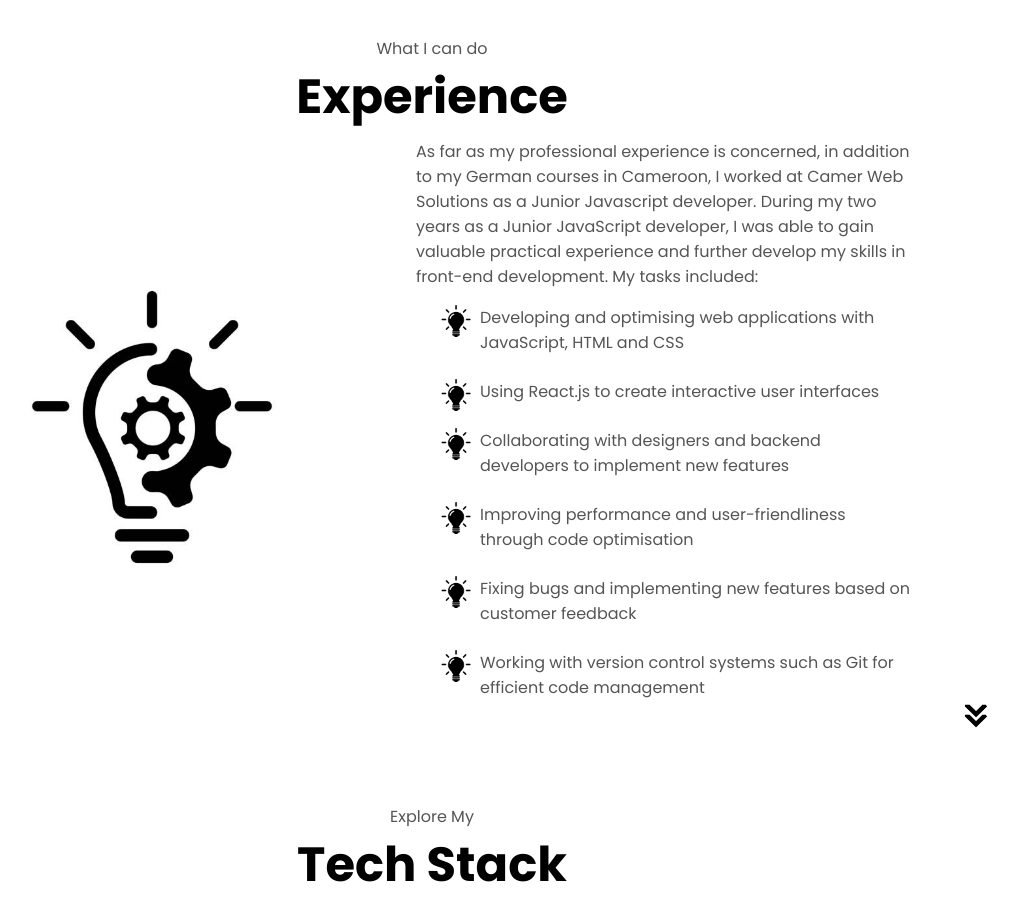
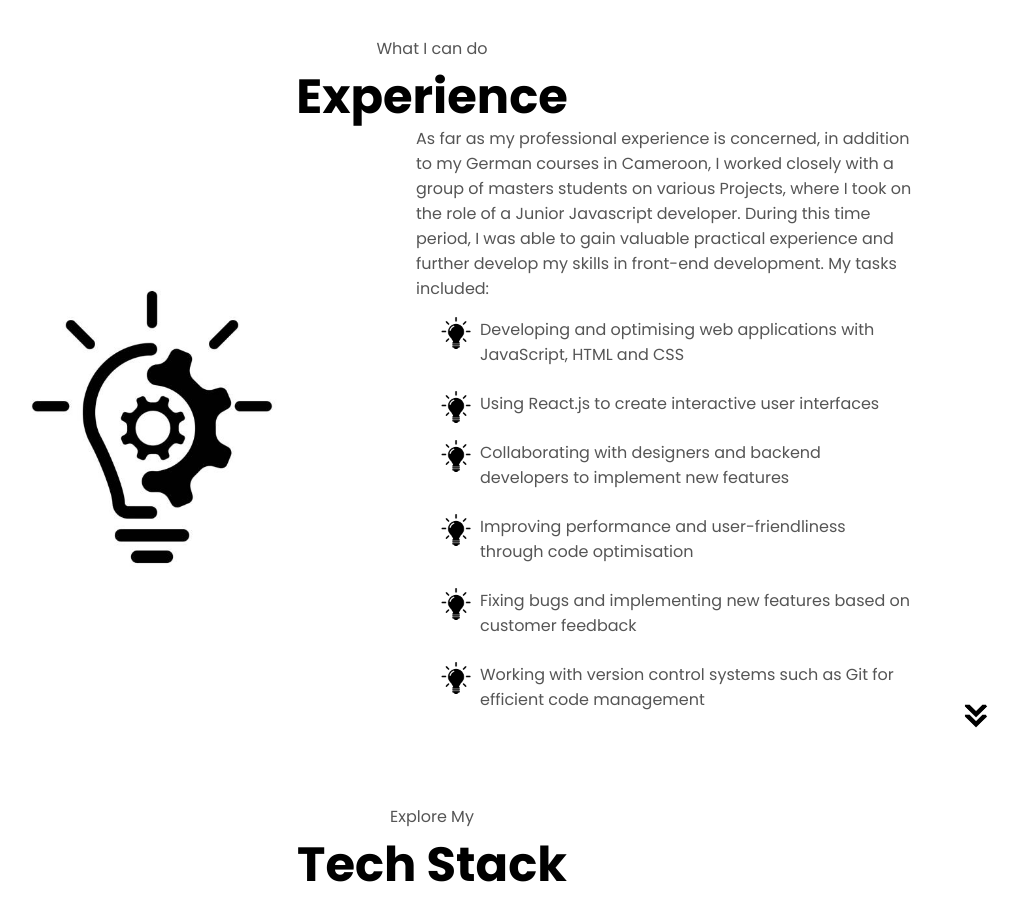
Before and after one commit to tazokuetep24/tazokuetep24.github.io, a plain HTML site: page index.html in a window 1280 px wide. Shown: the part 1660-2580 px from the top of the page, without its empty margins (208-1226 px from the left). Drawn offline with Linux system fonts and the light colour scheme.

Commit message:
Minor update to work experience

```diff
--- a/index.html
+++ b/index.html
@@ -141,7 +141,7 @@
 
 
     <!-- EXPERIENCE -->
-    <section id="experience">
+   <section id="experience">
 
       <p class="section__text__p1">What I can do</p>
       <h1 class="title">Experience</h1>
@@ -159,9 +159,9 @@
           <div class="text-container">
             <p>
               As far as my professional experience is concerned, in addition to my
-              German courses in Cameroon, I worked at Camer Web Solutions as a Junior Javascript
-              developer. During my two years as a Junior
-              JavaScript developer, I was able to gain valuable practical experience
+              German courses in Cameroon, I worked closely with a group of masters students on various Projects,
+              where I took on the role of a  Junior Javascript
+              developer. During this time period, I was able to gain valuable practical experience
               and further develop my skills in front-end development. My tasks
                included: <br>
             </p>
@@ -225,6 +225,7 @@
         onclick="location.href='./#skills'"
       />
     </section>
+
     <!-- EXPERIENCE END -->
 
     <!-- CERTIFICATIONS
```
Also changed, not shown: 1 other file.
